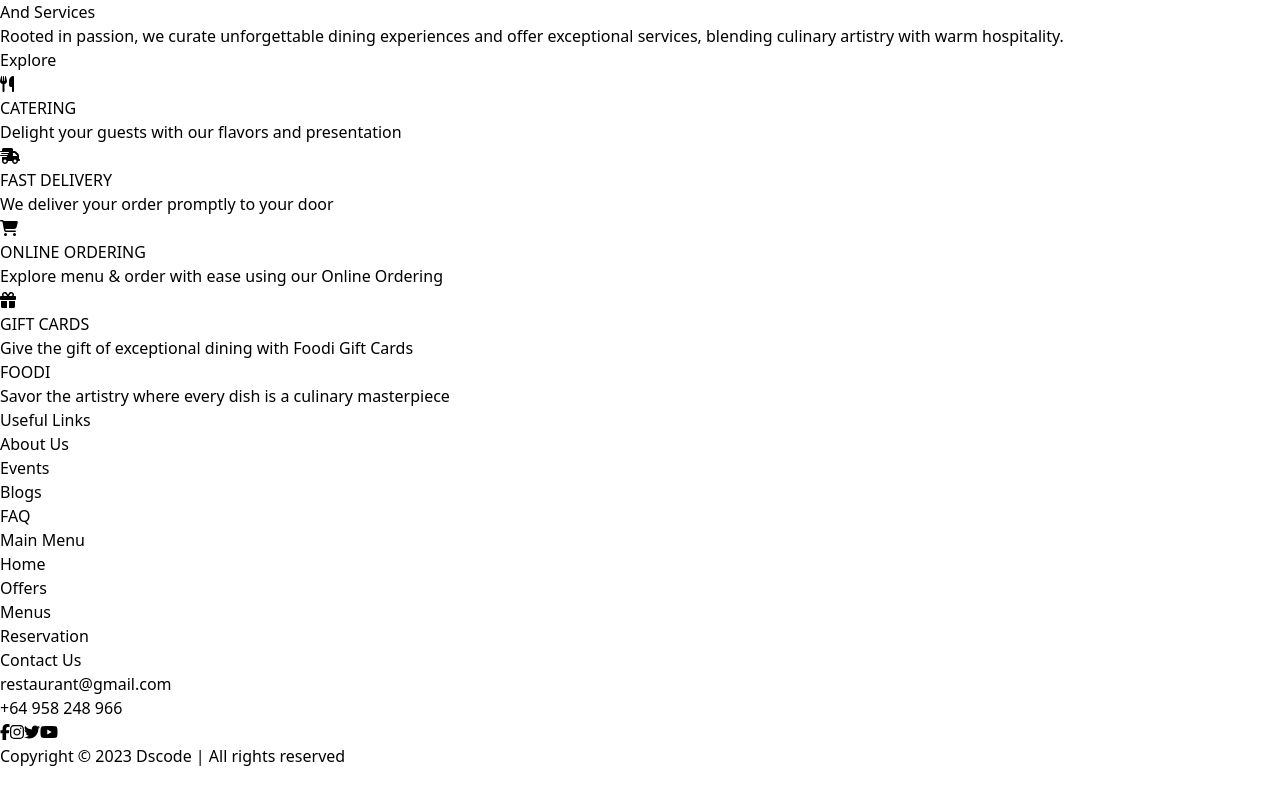
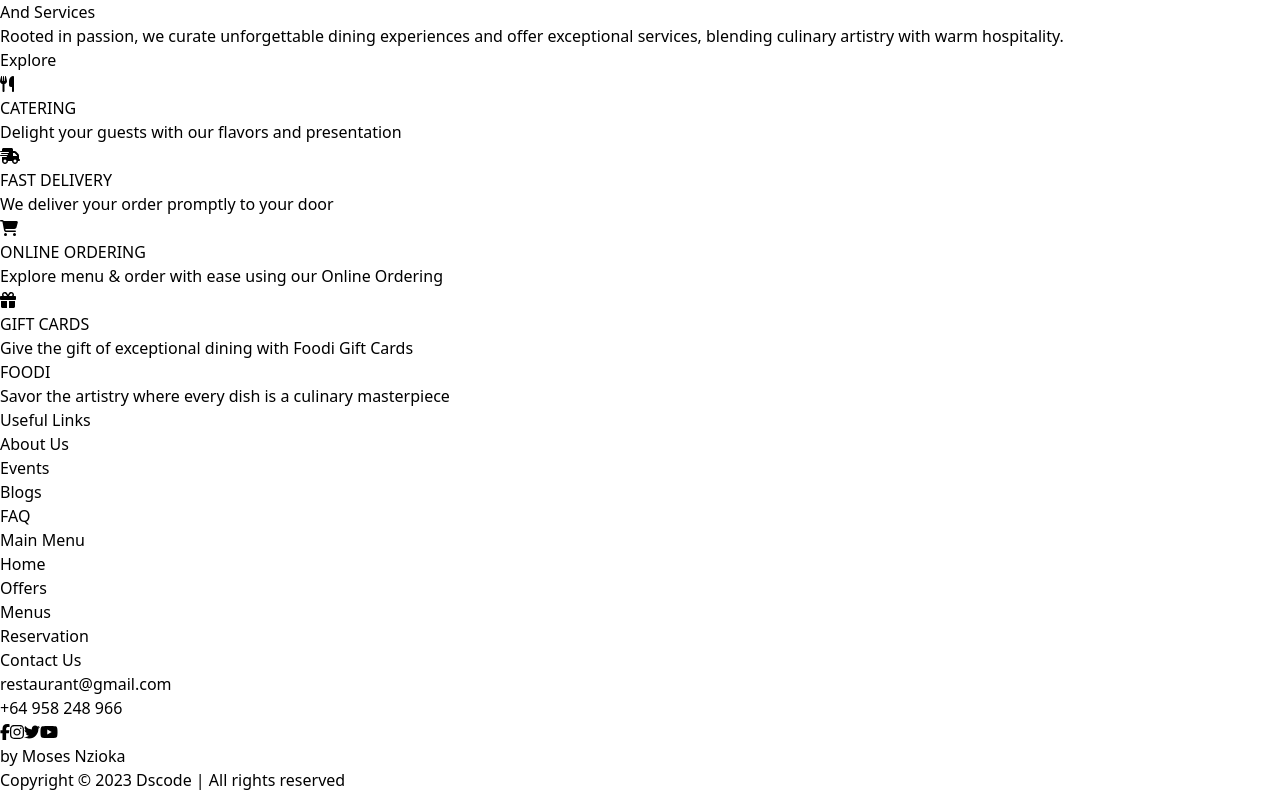
Before and after one commit to mosesnzioka/Foodi-Restourant, a React (Vite) app: page / in a window 1280 px wide. Shown: the part 3433-4225 px from the top of the page. Before the commit the page ends 4201 px from the top, so only its background shows below. Built offline with nearby package versions, Linux system fonts and the light colour scheme.

Commit message:
adding the frontend part for foodi-restourant

```diff
--- a/src/components/Footer.jsx
+++ b/src/components/Footer.jsx
@@ -113,6 +113,7 @@
         </div>
       </div>
       <div className="text-center mt-8 text-sm text-gray-500">
+      <p className="text-green-700 capitalize">by Moses Nzioka</p>
         <p>Copyright &copy; 2023 Dscode | All rights reserved</p>
       </div>
     </footer>
```
